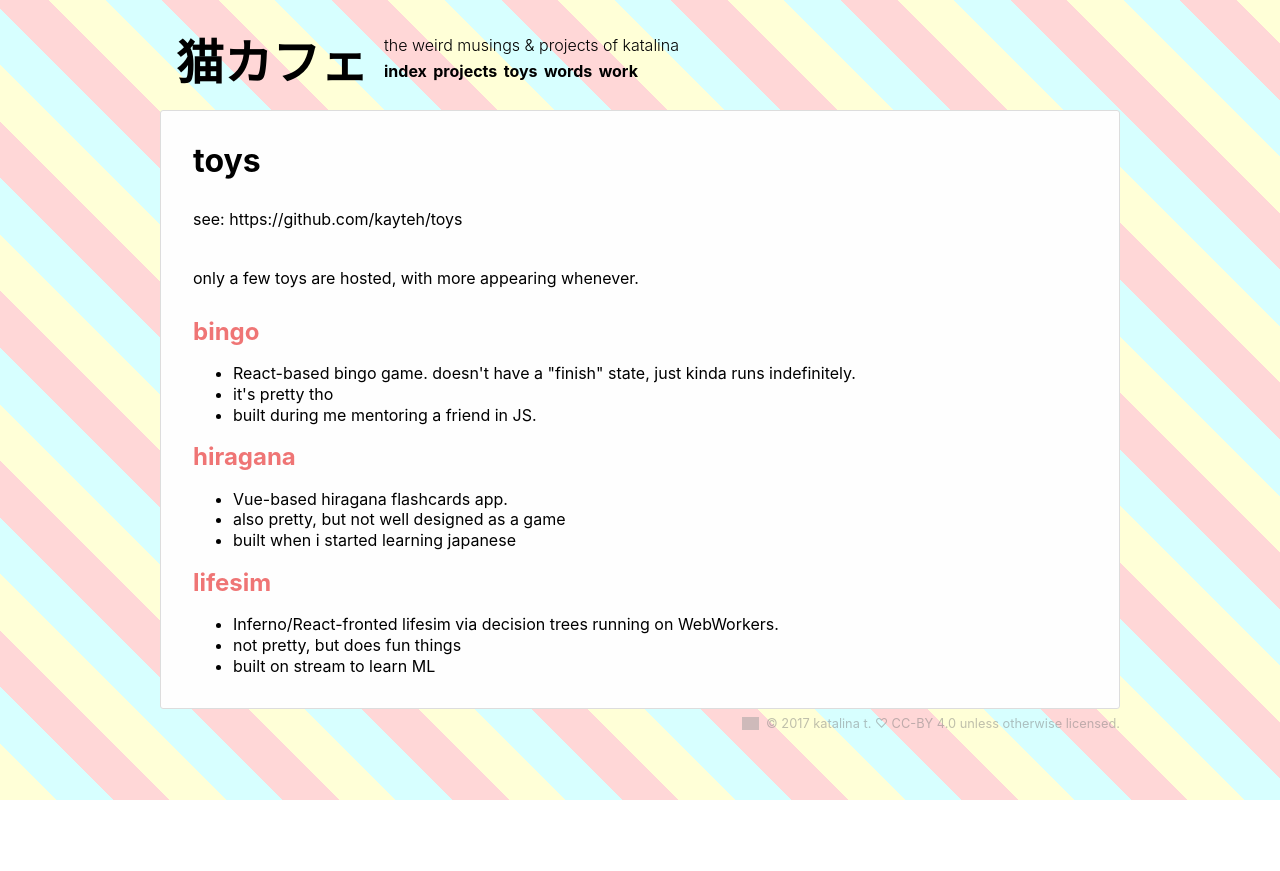
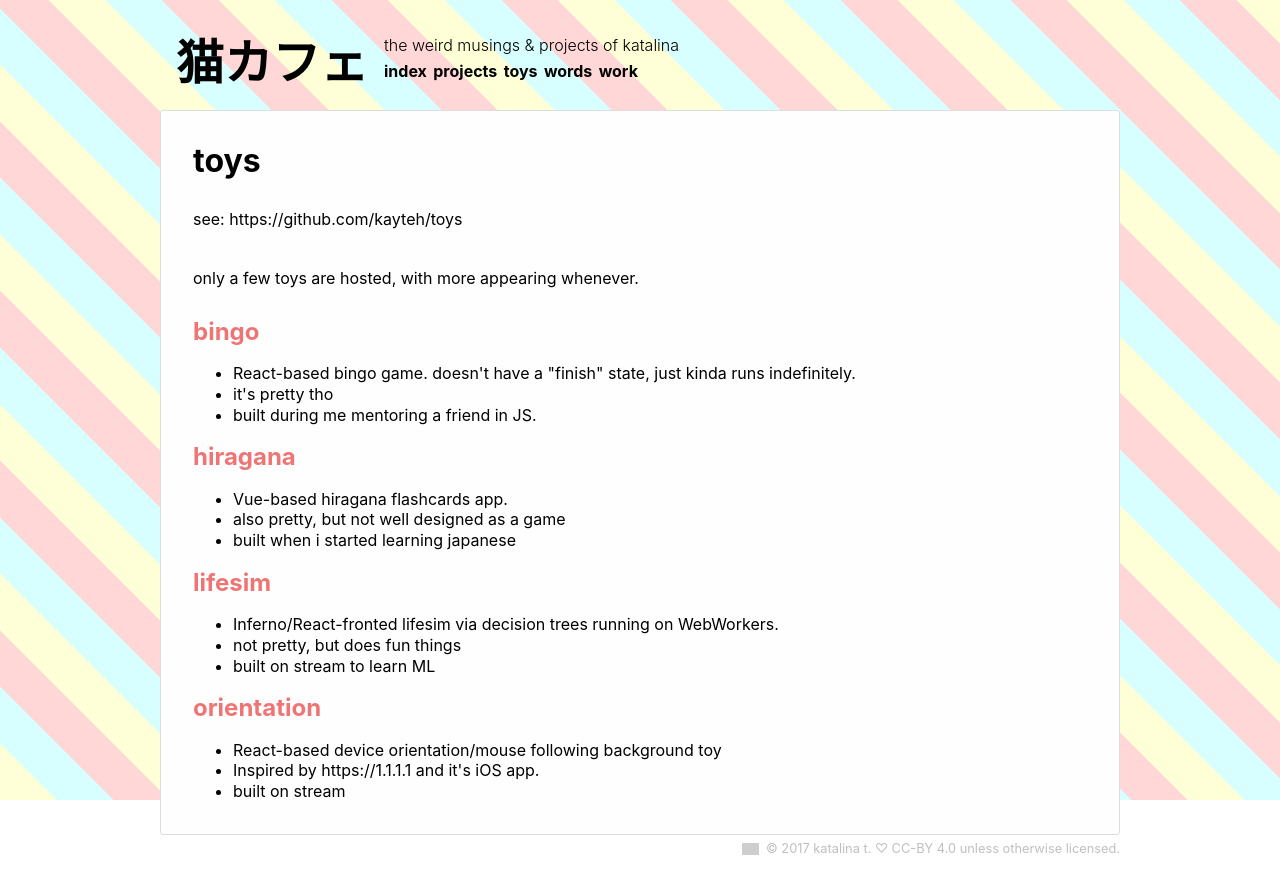
Before and after one commit to mekanoe/personal-site, a Next.js app: page /toys in a window 1280 px wide. Before the commit the page ends 800 px from the top, so only its background shows below. Built offline with nearby package versions, Linux system fonts and the light colour scheme; grey boxes are pictures that could not be loaded.

Commit message:
[toys] add orientation

```diff
--- a/pages/toys.mdx
+++ b/pages/toys.mdx
@@ -21,3 +21,9 @@
 - Inferno/React-fronted lifesim via decision trees running on WebWorkers.
 - not pretty, but does fun things
 - built on stream to learn ML
+
+## [orientation](https://orientation.toys.kat.cafe)
+
+- React-based device orientation/mouse following background toy
+- Inspired by https://1.1.1.1 and it's iOS app.
+- built on stream
```
